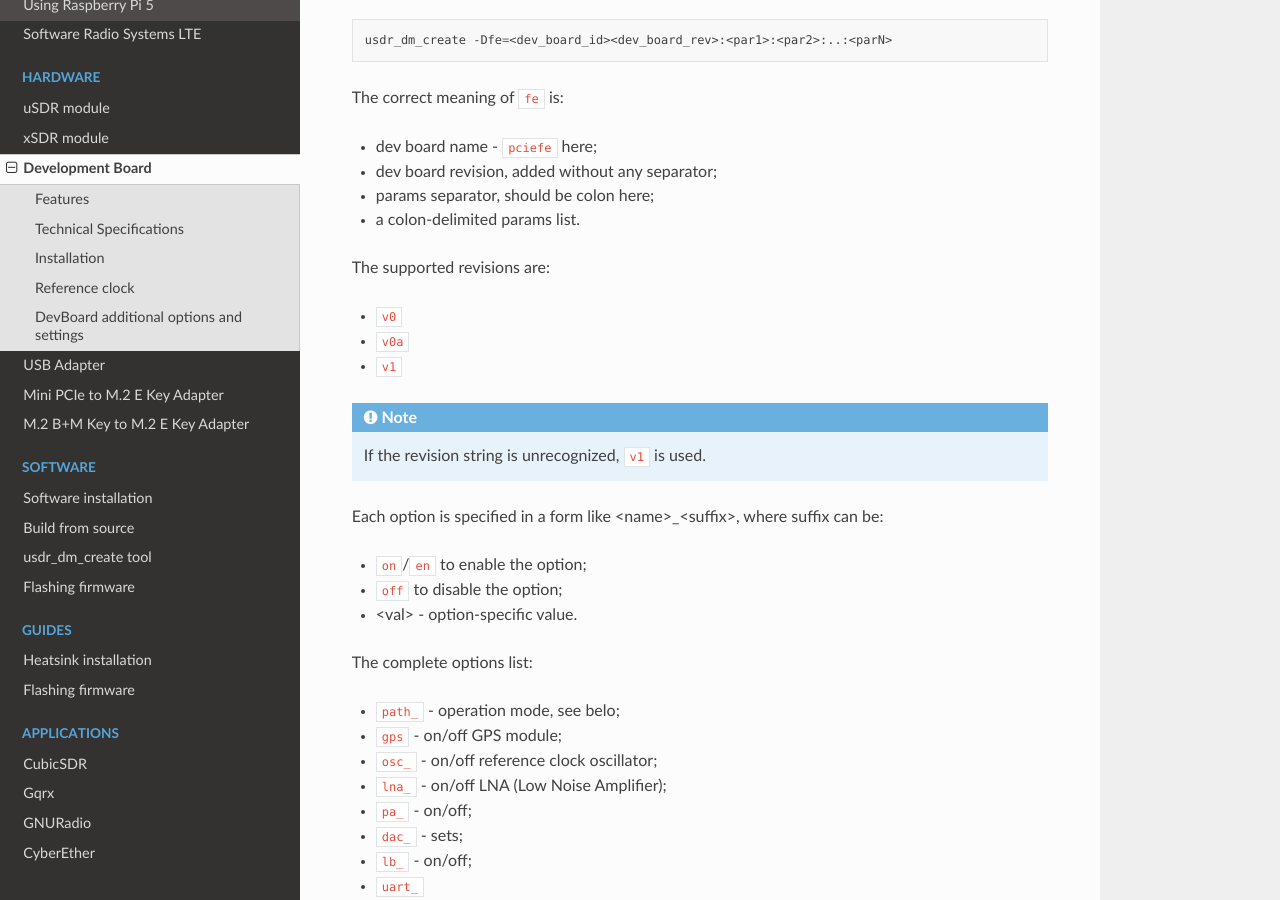
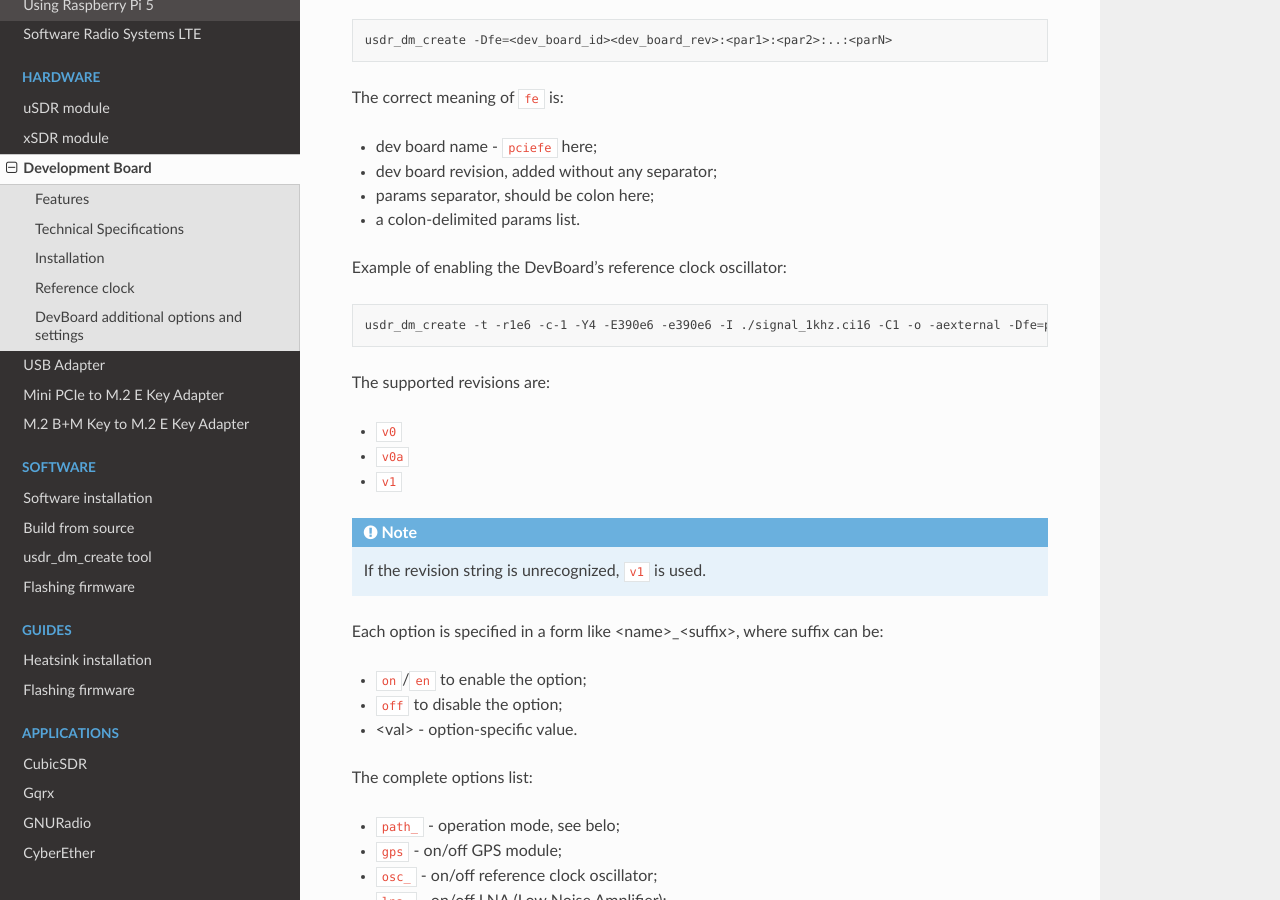
Before and after one commit to wavelet-lab/docs, a Sphinx documentation site: the page built from source/hardware/devboard.rst, in a window 1280 px wide and 900 px high, scrolled down 5483 px. Built offline with Sphinx 7.4.7 and the Read the Docs theme 2.0.0, drawn with Linux system fonts in a browser that asks for light colours.

Commit message:
Update devboard.rst

```diff
--- a/source/hardware/devboard.rst
+++ b/source/hardware/devboard.rst
@@ -96,6 +96,12 @@ The correct meaning of ``fe`` is:
 * params separator, should be colon here;
 * a colon-delimited params list.
 
+Example of enabling the DevBoard's reference clock oscillator:
+
+.. code-block:: bash
+
+   usdr_dm_create -t -r1e6 -c-1 -Y4 -E390e6 -e390e6 -I ./signal_1khz.ci16 -C1 -o -aexternal -Dfe=pciefev1:osc_on -x26e6
+
 The supported revisions are:
 
 * ``v0``
```
